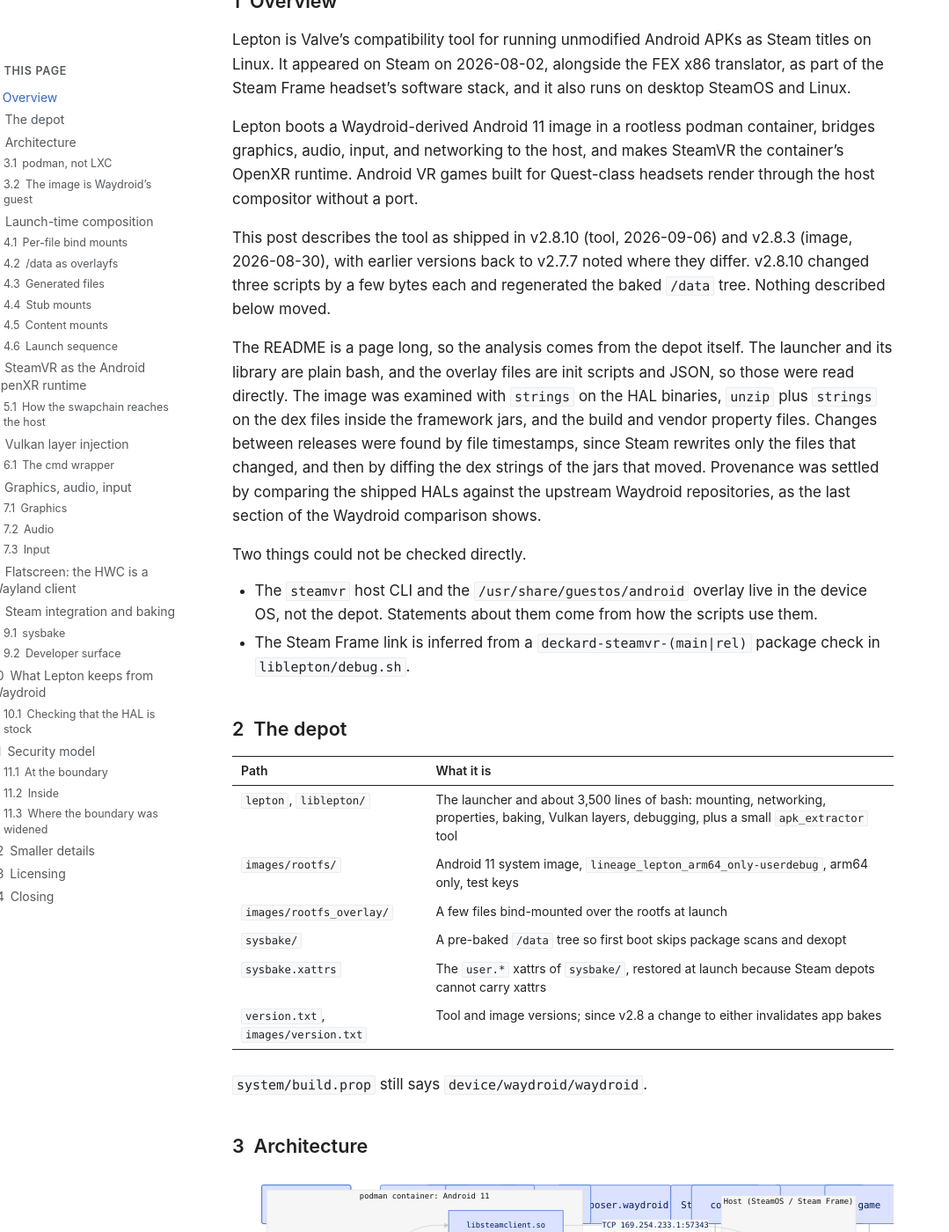
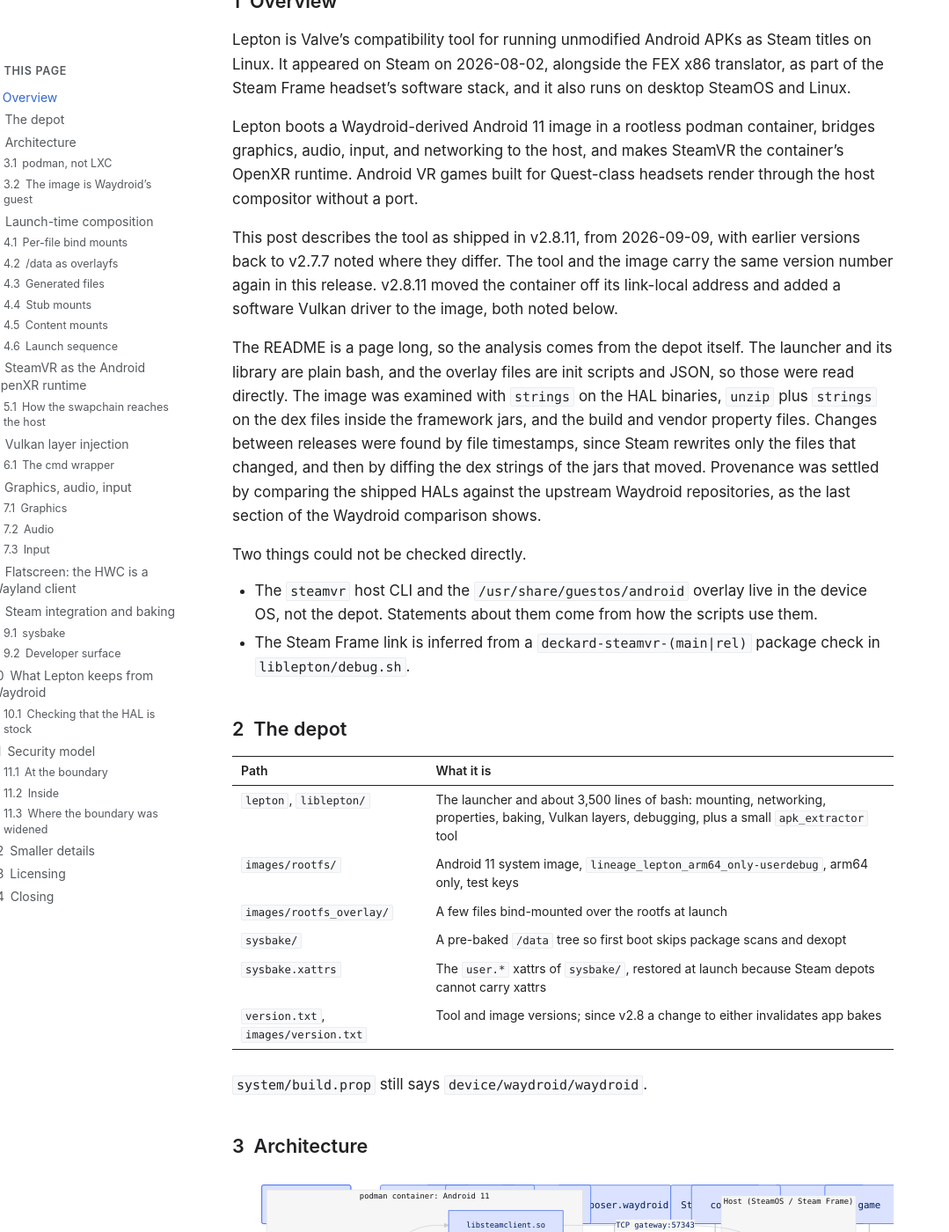
Before and after one commit to utzcoz/utzcoz.github.io, a Jekyll site: the page built from _posts/2026-09-04-steam-frame-lepton-architecture.md, in a window 1280 px wide and 1400 px high, scrolled down 257 px. Shown: the whole window at 88% size, without its empty margins (0-1079 px from the left). Built offline with Jekyll 4.4.1, drawn with Linux system fonts in a browser that asks for light colours; comment, search, counter and statistics services are not loaded; some of the changed text lies outside the part shown.

Commit message:
Update Lepton post for v2.8.11
Tool and image share a version number again. The container no longer sits on a
link-local subnet: it takes the host's own address so a game that looks up its
own IP gets a routable one. The image gains a SwiftShader Vulkan driver,
vulkan.pastel.so, for GPU-less CI, and the layer roster gains gfxreconstruct.

````diff
--- a/_posts/2026-09-04-steam-frame-lepton-architecture.md
+++ b/_posts/2026-09-04-steam-frame-lepton-architecture.md
@@ -18,10 +18,11 @@ container, bridges graphics, audio, input, and networking to the host, and
 makes SteamVR the container's OpenXR runtime. Android VR games built for
 Quest-class headsets render through the host compositor without a port.
 
-This post describes the tool as shipped in v2.8.10 (tool, 2026-09-06) and
-v2.8.3 (image, 2026-08-30), with earlier versions back to v2.7.7 noted where
-they differ. v2.8.10 changed three scripts by a few bytes each and regenerated
-the baked `/data` tree. Nothing described below moved.
+This post describes the tool as shipped in v2.8.11, from 2026-09-09, with
+earlier versions back to v2.7.7 noted where they differ. The tool and the image
+carry the same version number again in this release. v2.8.11 moved the
+container off its link-local address and added a software Vulkan driver to the
+image, both noted below.
 
 The README is a page long, so the analysis comes from the depot itself. The
 launcher and its library are plain bash, and the overlay files are init
@@ -79,7 +80,7 @@ graph LR
     game --> steamclient
     game -->|OpenXR loader| vrclient
     game --> hwc
-    steamclient -->|"TCP 169.254.233.1:57343"| steam
+    steamclient -->|"TCP gateway:57343"| steam
     sysserver -->|"FIFO steam.pipe"| steam
     vrclient -->|"dma-buf via /data/steamvr"| steamvr
     hwc -->|"wayland-0 socket"| gamescope
@@ -128,7 +129,7 @@ strings across releases finds them.
   mounted at `/lepton/steam.pipe`. The container has no browser, so this is how
   an EULA link ends up in the Steam overlay.
 
-The v2.8.3 image's framework jars still carry their v2.7.15 timestamps
+The v2.8.11 image's framework jars still carry their v2.7.15 timestamps
 (`framework.jar` from 2026-08-01, `services.jar` from 2026-08-19), and Steam
 only rewrites changed files, so neither patch has moved since.
 
@@ -201,7 +202,7 @@ sequenceDiagram
     L->>C: setprop ro.lepton.app_baked 1
     C->>C: init runs am start -S pkg/activity
     C->>G: fork from zygote
-    G->>S: libsteamclient to 169.254.233.1:57343
+    G->>S: libsteamclient to gateway:57343
     C-->>L: lepton-on-app-exit file appears
     L->>C: reboot -p, then podman stop
 ```
@@ -320,6 +321,7 @@ describes the problem and wishes for "the actual Linux loader's semantics".
 | `VALVE_fdm_injection` | `ENABLE_VULKAN_FDM_INJECTION_LAYER` | injects `VK_EXT_fragment_density_map` for foveated rendering |
 | `VALVE_rpo` | `ENABLE_VULKAN_RPO_LAYER` | renderpass optimization |
 | `khronos_validation` | `ENABLE_VULKAN_VALIDATION_LAYER` | validation |
+| `gfxreconstruct` | `ENABLE_VULKAN_GFXRECONSTRUCT_LAYER` | API-level capture and replay, added in v2.8.11 |
 | `GLES_RenderDoc` | `ENABLE_VULKAN_RENDERDOC_CAPTURE` | frame capture, needs a companion APK |
 
 Activating a layer takes two steps.
@@ -368,7 +370,13 @@ deadlock."
 The default driver is Turnip (`ro.hardware.vulkan=freedreno`) with minigbm
 gralloc. `LEPTON_USE_QCOM_DRIVER=true` switches to Qualcomm's Adreno blob
 (`ro.hardware.vulkan=adreno`, ANGLE for GLES) with the QTI gralloc and display
-stack, and `LEPTON_FORCE_SOFTWARE=true` uses SwiftShader. `_TU_DEBUG`, `ZINK_DEBUG`,
+stack, and `LEPTON_FORCE_SOFTWARE=true` uses SwiftShader. That branch used to
+name a software driver for GLES only. v2.8.11 adds a Vulkan one and ships it in
+the image: `vulkan.pastel.so`, selected by `ro.hardware.vulkan=pastel`. It is
+16 MB of SwiftShader with an LLVM JIT that calls itself "Swiftshader Pastel",
+and the line that selects it is commented "tests on gitlab", so it is there for
+continuous integration rather than for headsets.
+`_TU_DEBUG`, `ZINK_DEBUG`,
 `MESA_SHADER_CACHE_MAX_SIZE`, and two dozen other Turnip and Zink variables pass
 from the host environment into zygote. Because
 gralloc buffers are dma-bufs, both display paths are zero-copy.
@@ -544,9 +552,12 @@ for one game.
 - A subtractive seccomp profile: default allow, 22 syscalls blocked, namely
   `open_by_handle_at`, clock setting, and module loading plus kexec. An
   allowlist is impractical against Android's syscall surface.
-- Networking since v2.8 is pasta on link-local `169.254.233.0/24`, with a static
-  per-container IP kept as a podman label, IPv4-only, and `--map-gw` so
-  `steamclient` reaches the host. There is no bridge device and no NAT rule.
+- Networking since v2.8 is pasta, IPv4-only, with no bridge device and no NAT
+  rule. Until v2.8.10 the container sat on a link-local `169.254.233.0/24`
+  subnet. v2.8.11 gives it the host's own address instead, read from the host's
+  default route, so that a game asking for its own IP gets one other machines
+  can reach. The gateway of that subnet is mapped to the host by `--map-gw`,
+  and that is the address `steamclient` connects to.
 
 ### Inside
 
@@ -633,7 +644,7 @@ The README states the split in prose too: the root filesystem "is therefore
 released under a GPL-3.0 license", while the compatibility tool "is released
 under the MIT license". That second half is a slip; `LICENSE.lepton` is BSD-3-Clause.
 
-Three things remain open as of v2.8.10. The GPL-3 text is not shipped, only
+Three things remain open as of v2.8.11. The GPL-3 text is not shipped, only
 named and linked. No source repository URL appears anywhere, although the README
 describes an `image` and `compat_tool` repository split. And the MIT/BSD
 mislabel is unfixed.
````
